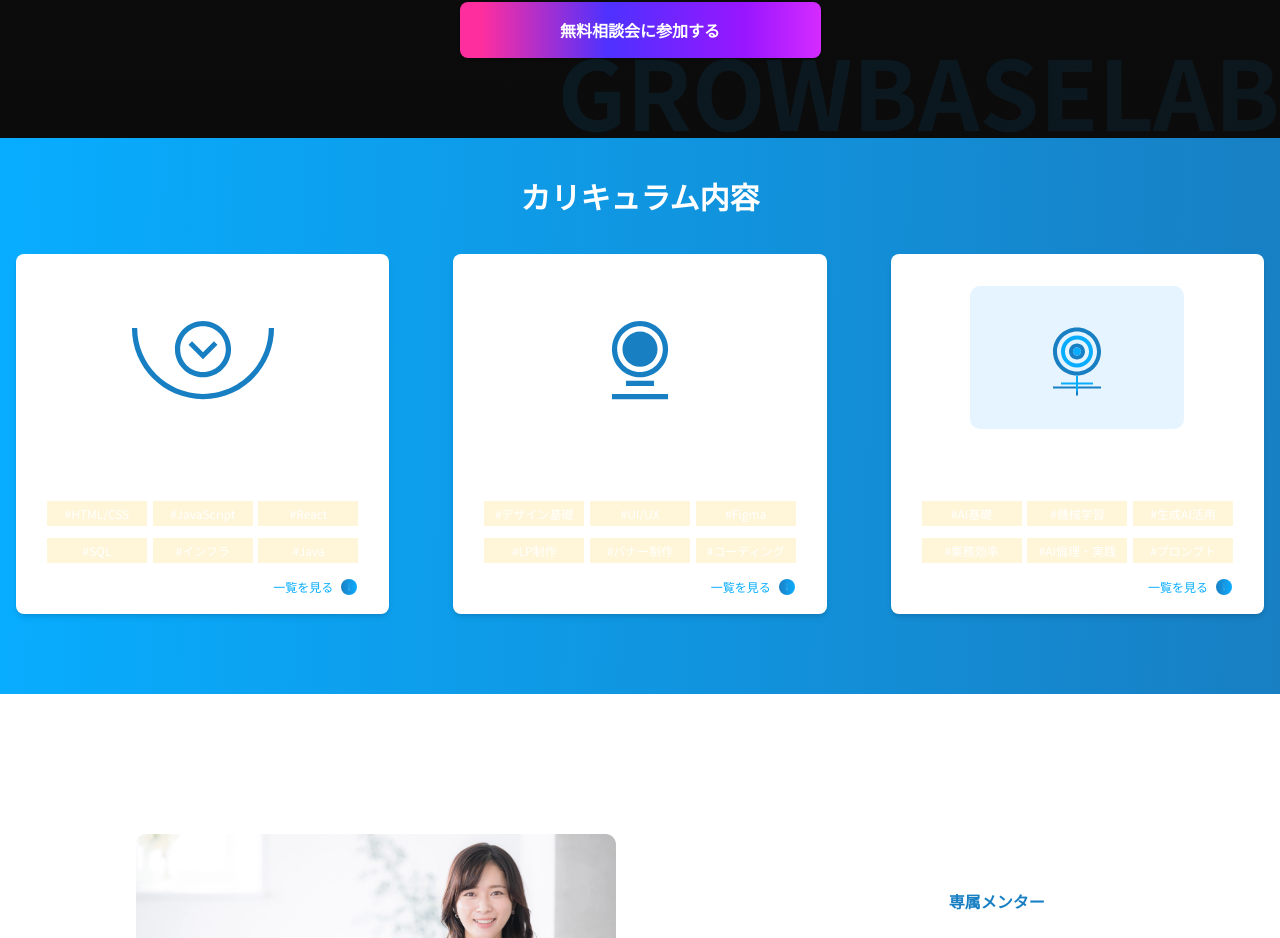
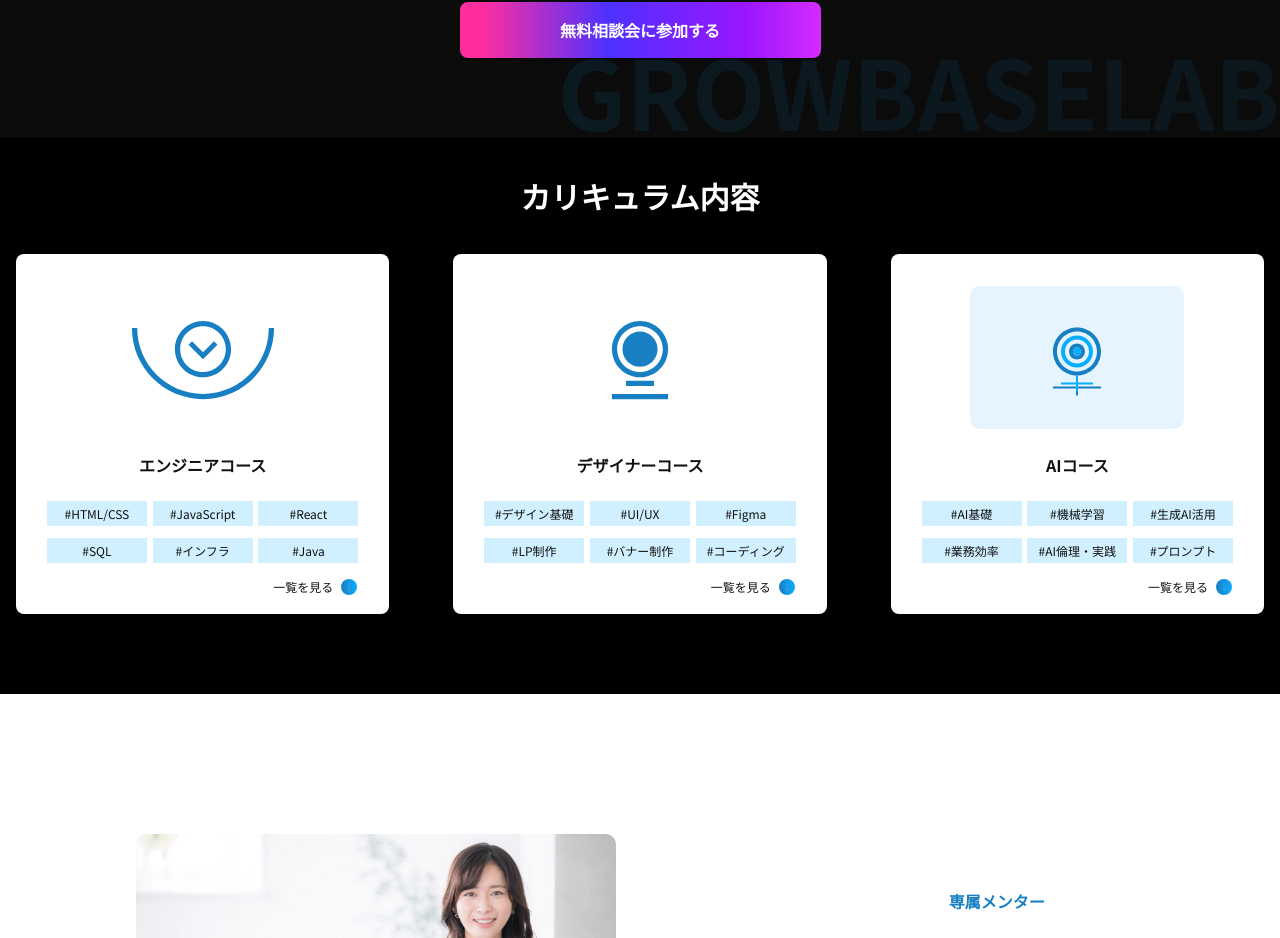
Before and after one commit to yusuke0621/lp_it_school_demo, a Next.js app: page / in a window 1280 px wide. Shown: the part 2304-3242 px from the top of the page. Built offline with nearby package versions, Linux system fonts and the light colour scheme; no server answers.

Commit message:
カリキュラム内容デザイン調整

```diff
--- a/src/app/components/Curriculum.tsx
+++ b/src/app/components/Curriculum.tsx
@@ -2,16 +2,48 @@
 
 import Link from "next/link";
 import Image from "next/image";
+import { useState, useEffect, useRef } from "react";
 import engineer_course from "../../../public/images/engineer_course_new.svg";
 import designer_course from "../../../public/images/designer_course_new.svg";
 import ai_course from "../../../public/images/ai_course.svg";
 import arrowIcon_2 from "../../../public/images/arrowIcon.svg";
 
 export default function Curriculum() {
+  const [visibleItems, setVisibleItems] = useState<number[]>([]);
+  const courseRefs = useRef<(HTMLDivElement | null)[]>([]);
+
+  useEffect(() => {
+    const observer = new IntersectionObserver(
+      (entries) => {
+        entries.forEach((entry) => {
+          if (entry.isIntersecting) {
+            const index = courseRefs.current.findIndex(
+              (ref) => ref === entry.target
+            );
+            if (index !== -1 && !visibleItems.includes(index)) {
+              setVisibleItems((prev) => [...prev, index]);
+            }
+          }
+        });
+      },
+      { threshold: 0.2 }
+    );
+
+    courseRefs.current.forEach((ref) => {
+      if (ref) observer.observe(ref);
+    });
+
+    return () => {
+      courseRefs.current.forEach((ref) => {
+        if (ref) observer.unobserve(ref);
+      });
+    };
+  }, [visibleItems]);
+
   return (
     <section
       id="curriculum"
-      className="w-full relative [background:linear-gradient(-88.62deg,_#187fc3,_#08adff)] overflow-hidden
+      className="w-full relative bg-black overflow-hidden
       flex flex-col items-center text-center py-10"
     >
       <div>
@@ -22,9 +54,16 @@ export default function Curriculum() {
 
       <div
         className="
-      flex flex-col md:flex-row items-center justify-center py-10 px-[16px] box-border gap-8 md:gap-16 text-center text-5xl text-color-white font-text-sp-short max-w-[1400px] mx-auto"
+      flex flex-col md:flex-row items-center justify-center py-10 px-[16px] box-border gap-8 md:gap-16 text-center text-5xl text-color-text font-text-sp-short max-w-[1400px] mx-auto"
       >
-        <div className="w-full bg-white shadow-md rounded-lg p-4 md:p-8 flex flex-col h-[360px]">
+        <div
+          ref={(el: HTMLDivElement | null) => {
+            courseRefs.current[0] = el;
+          }}
+          className={`course-item w-full bg-white shadow-md rounded-lg p-4 md:p-8 flex flex-col h-[360px] ${
+            visibleItems.includes(0) ? "visible" : ""
+          }`}
+        >
           <Image
             src={engineer_course}
             alt=""
@@ -32,7 +71,7 @@ export default function Curriculum() {
             height={143}
             className="mx-auto mb-6 object-contain"
           />
-          <h3 className="text-base font-bold text-center mb-6">
+          <h3 className="text-base font-bold text-center mb-6 text-color-black">
             エンジニアコース
           </h3>
           <div className="grid grid-cols-3 gap-x-2 gap-y-3 justify-items-center mb-auto">
@@ -46,7 +85,7 @@ export default function Curriculum() {
             ].map((tag) => (
               <span
                 key={tag}
-                className="w-[100px] h-[25px] flex items-center justify-center text-xs bg-cornsilk text-color-text"
+                className="w-[100px] h-[25px] flex items-center justify-center text-xs bg-cornsilk text-color-black"
               >
                 {tag}
               </span>
@@ -58,7 +97,7 @@ export default function Curriculum() {
             className="flex items-center justify-end gap-2 mt-4"
           >
             <div className="w-28 flex justify-end gap-2">
-              <span className="text-xs text-blue-secondary">一覧を見る</span>
+              <span className="text-xs text-color-black">一覧を見る</span>
               <Image
                 className="w-4 h-4 rounded-full p-1 bg-gradient-to-r from-[#187fc3] to-[#08adff] flex items-center justify-center"
                 width={4}
@@ -70,7 +109,14 @@ export default function Curriculum() {
           </Link>
         </div>
 
-        <div className="w-full bg-white shadow-md rounded-lg p-4 md:p-8 flex flex-col h-[360px]">
+        <div
+          ref={(el: HTMLDivElement | null) => {
+            courseRefs.current[1] = el;
+          }}
+          className={`course-item w-full bg-white shadow-md rounded-lg p-4 md:p-8 flex flex-col h-[360px] ${
+            visibleItems.includes(1) ? "visible" : ""
+          }`}
+        >
           <Image
             src={designer_course}
             alt=""
@@ -78,7 +124,7 @@ export default function Curriculum() {
             height={163}
             className="mx-auto mb-6 object-contain"
           />
-          <h3 className="text-base font-bold text-center mb-6">
+          <h3 className="text-base font-bold text-center mb-6 text-color-black">
             デザイナーコース
           </h3>
           <div className="grid grid-cols-3 gap-x-2 gap-y-3 justify-items-center mb-auto">
@@ -92,7 +138,7 @@ export default function Curriculum() {
             ].map((tag) => (
               <span
                 key={tag}
-                className="w-[100px] h-[25px] flex items-center justify-center text-xs bg-cornsilk text-color-text"
+                className="w-[100px] h-[25px] flex items-center justify-center text-xs bg-cornsilk text-color-black"
               >
                 {tag}
               </span>
@@ -104,7 +150,7 @@ export default function Curriculum() {
             className="flex items-center justify-end gap-2 mt-4"
           >
             <div className="w-28 flex justify-end gap-2">
-              <span className="text-xs text-blue-secondary">一覧を見る</span>
+              <span className="text-xs text-color-black">一覧を見る</span>
               <Image
                 className="w-4 h-4 rounded-full p-1 bg-gradient-to-r from-[#187fc3] to-[#08adff] flex items-center justify-center"
                 width={4}
@@ -116,7 +162,14 @@ export default function Curriculum() {
           </Link>
         </div>
 
-        <div className="w-full bg-white shadow-md rounded-lg p-4 md:p-8 flex flex-col h-[360px]">
+        <div
+          ref={(el: HTMLDivElement | null) => {
+            courseRefs.current[2] = el;
+          }}
+          className={`course-item w-full bg-white shadow-md rounded-lg p-4 md:p-8 flex flex-col h-[360px] ${
+            visibleItems.includes(2) ? "visible" : ""
+          }`}
+        >
           <Image
             src={ai_course}
             alt=""
@@ -124,7 +177,9 @@ export default function Curriculum() {
             height={163}
             className="mx-auto mb-6 object-contain"
           />
-          <h3 className="text-base font-bold text-center mb-6">AIコース</h3>
+          <h3 className="text-base font-bold text-center mb-6 text-color-black">
+            AIコース
+          </h3>
           <div className="grid grid-cols-3 gap-x-2 gap-y-3 justify-items-center mb-auto">
             {[
               "#AI基礎",
@@ -136,7 +191,7 @@ export default function Curriculum() {
             ].map((tag) => (
               <span
                 key={tag}
-                className="w-[100px] h-[25px] flex items-center justify-center text-xs bg-cornsilk text-color-text"
+                className="w-[100px] h-[25px] flex items-center justify-center text-xs bg-cornsilk text-color-black"
               >
                 {tag}
               </span>
@@ -148,7 +203,7 @@ export default function Curriculum() {
             className="flex items-center justify-end gap-2 mt-4"
           >
             <div className="w-28 flex justify-end gap-2">
-              <span className="text-xs text-blue-secondary">一覧を見る</span>
+              <span className="text-xs text-color-black">一覧を見る</span>
               <Image
                 className="w-4 h-4 rounded-full p-1 bg-gradient-to-r from-[#187fc3] to-[#08adff] flex items-center justify-center"
                 width={4}
--- a/src/app/globals.css
+++ b/src/app/globals.css
@@ -34,7 +34,7 @@ body {
   --color-blue-secondary: #08adff;
   --color-blue-bg: #cae5ed;
   --color-blue-any: #2283ba;
-  --color-cornsilk: #fff5d8;
+  --color-cornsilk: #d0f0ff;
   --color-darkgoldenrod: #c39518;
   --color-close-icon: #c3a618;
   --color-red-required: #ba3422;
@@ -149,6 +149,9 @@ body {
   background-clip: text;
   color: transparent;
   display: inline-block;
+}
+.text-color-black {
+  color: #111111;
 }
 
 /* セクション共通スタイル */
@@ -280,3 +283,26 @@ body {
   opacity: 1;
   transform: translateX(0);
 }
+
+.course-item {
+  opacity: 0;
+  transform: translateY(50px);
+  transition: all 0.8s ease-out;
+}
+
+.course-item.visible {
+  opacity: 1;
+  transform: translateY(0);
+}
+
+.course-item:nth-child(1) {
+  transition-delay: 0.1s;
+}
+
+.course-item:nth-child(2) {
+  transition-delay: 0.3s;
+}
+
+.course-item:nth-child(3) {
+  transition-delay: 0.5s;
+}
```
